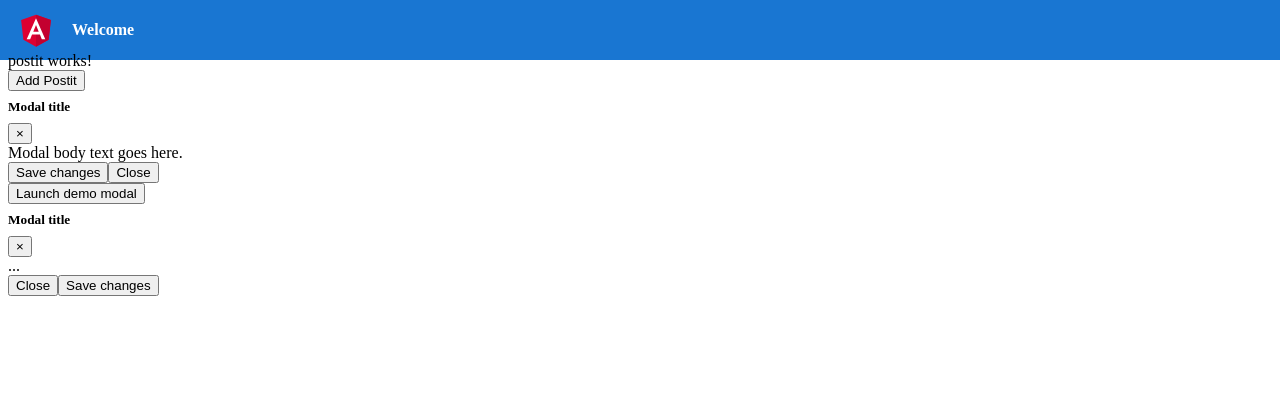
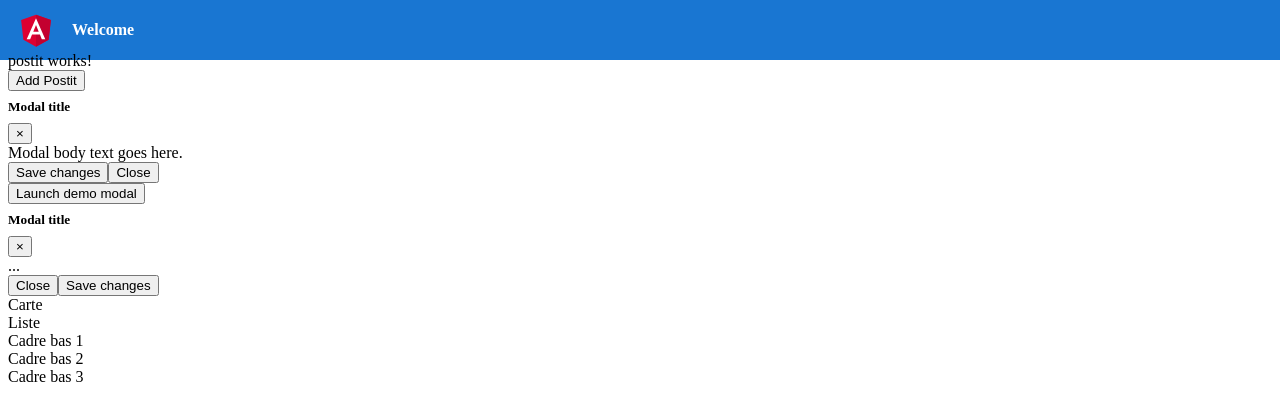
Before and after one commit to francoisauxietre/mj, an Angular app in the folder mjAngular/: page / in a window 1280 px wide. Shown: the top 420 px of the page. Built offline with nearby package versions, Linux system fonts and the light colour scheme.

Commit message:
Update app.component.html

```diff
--- a/mjAngular/src/app/app.component.html
+++ b/mjAngular/src/app/app.component.html
@@ -10,9 +10,28 @@
   <a aria-label="Angular on twitter" target="_blank" rel="noopener" href="https://twitter.com/angular" title="Twitter">
   </a>
   <router-outlet></router-outlet>
-
-
 </div>
-<div class="postit">
-  <app-postit></app-postit>
+<div class="container">
+  <div class="row">
+    <div class="col-sm">
+      <app-postit></app-postit>
+    </div>
+    <div class="col-sm-10">
+      Carte
+    </div>
+    <div class="col-sm">
+      Liste
+    </div>
+  </div>
+ <div class="row">
+    <div class="col-sm">
+      Cadre bas 1
+    </div>
+    <div class="col-sm-10">
+      Cadre bas 2
+    </div>
+    <div class="col-sm">
+      Cadre bas 3
+    </div>
+  </div>
 </div>
```
